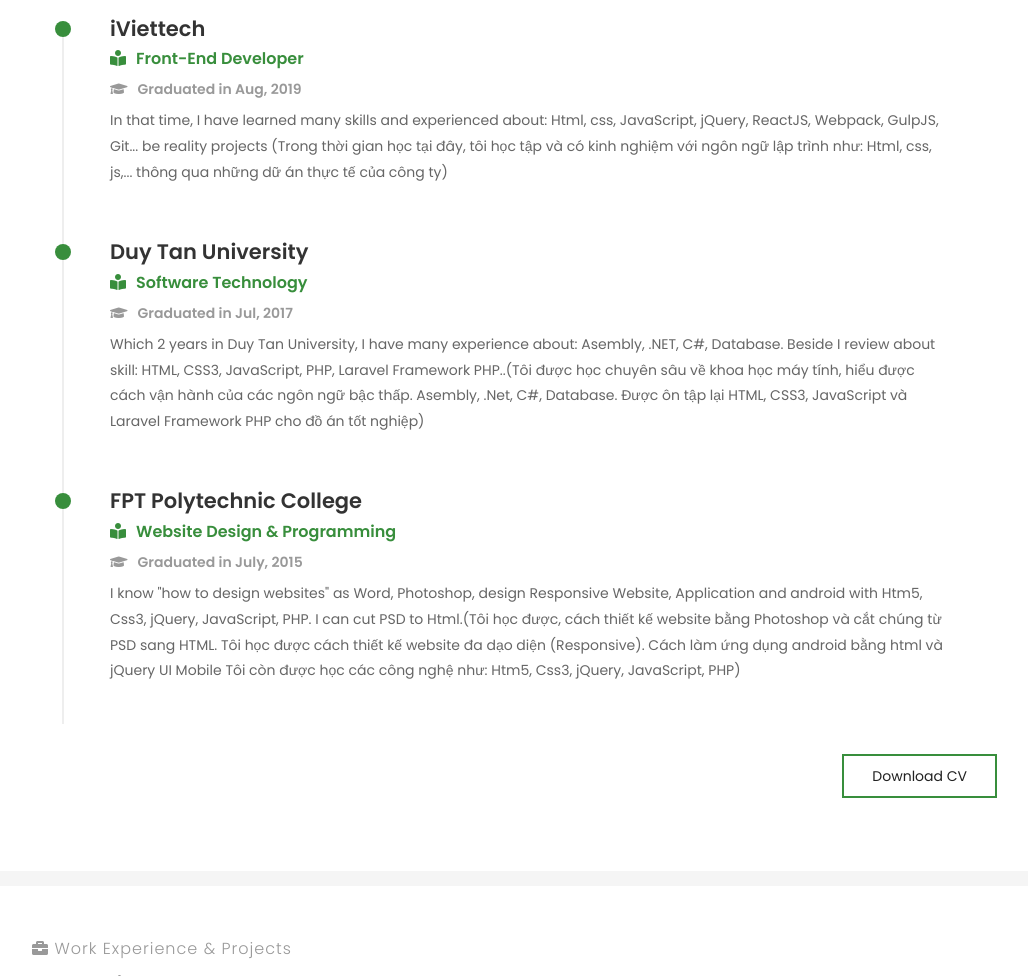
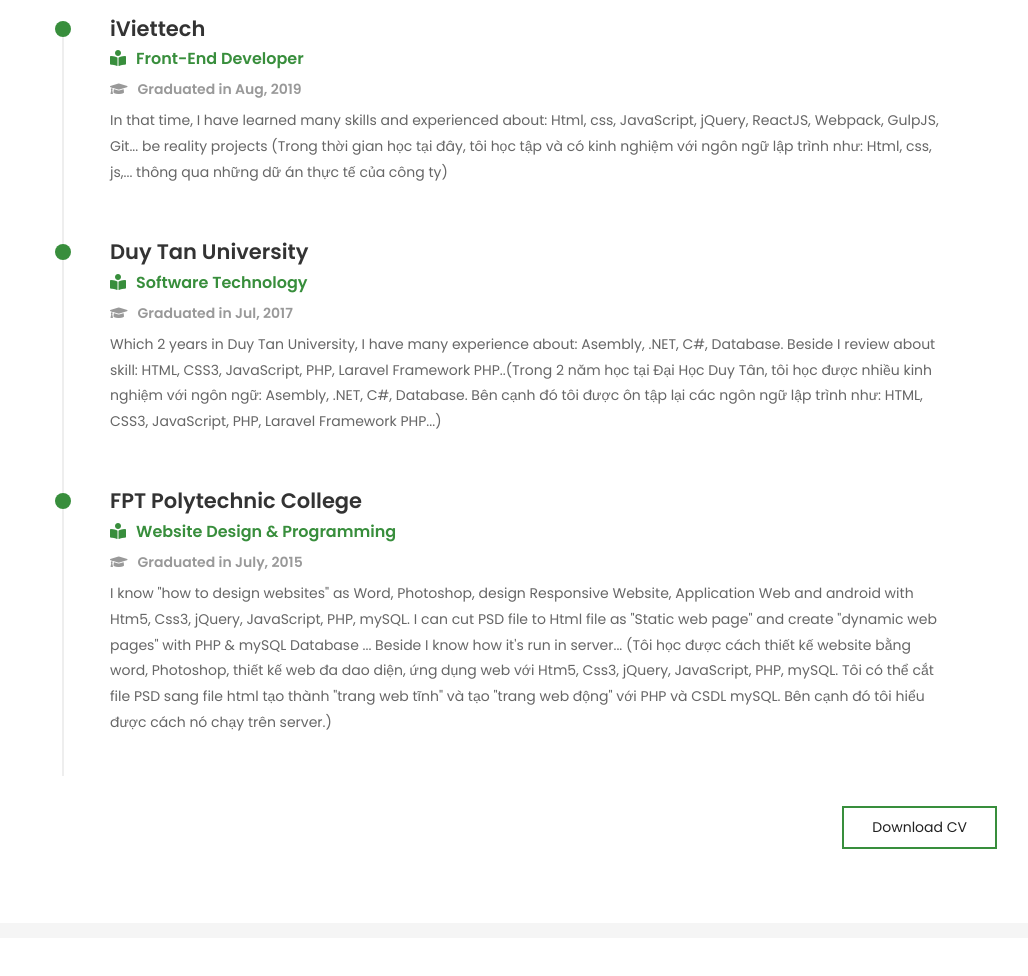
Before and after one commit to tuansaske/tuansaske.github.io, a website: page public/index.html in a window 1280 px wide. Shown: the part 2108-3084 px from the top of the page, without its empty margins (213-1241 px from the left). Drawn offline with nearby package versions, Linux system fonts and the light colour scheme.

Commit message:
Update index.html

```diff
--- a/public/index.html
+++ b/public/index.html
@@ -318,16 +318,13 @@
                         <h3 class="name-education">Duy Tan University</h3>
                         <h4 class="font-style-meta"><i class="fas fa-book-reader ma-r-10px"></i>Software Technology</h4>
                         <h5 class="year-graduated"><i class="fas fa-graduation-cap ma-r-10px"></i>Graduated in Jul, 2017</h5>
-                        <p class="ma-bt-30px">Which 2 years in Duy Tan University, I have many experience about: Asembly, .NET, C#, Database. Beside I review about skill: HTML, CSS3, JavaScript, PHP, Laravel Framework PHP..(Tôi được học
-                          chuyên sâu về khoa học máy tính, hiểu được cách vận hành của các ngôn ngữ bậc thấp. Asembly, .Net, C#, Database. Được ôn tập lại HTML, CSS3, JavaScript và Laravel Framework PHP cho đồ án tốt nghiệp)</p>
+                        <p class="ma-bt-30px">Which 2 years in Duy Tan University, I have many experience about: Asembly, .NET, C#, Database. Beside I review about skill: HTML, CSS3, JavaScript, PHP, Laravel Framework PHP..(Trong 2 năm học tại Đại Học Duy Tân, tôi học được nhiều kinh nghiệm với ngôn ngữ: Asembly, .NET, C#, Database. Bên cạnh đó tôi được ôn tập lại các ngôn ngữ lập trình như: HTML, CSS3, JavaScript, PHP, Laravel Framework PHP...)</p>
                       </div>
                       <div class="education px-md-5">
                         <h3 class="name-education">FPT Polytechnic College</h3>
                         <h4 class="font-style-meta"><i class="fas fa-book-reader ma-r-10px"></i>Website Design & Programming</h4>
                         <h5 class="year-graduated"><i class="fas fa-graduation-cap ma-r-10px"></i>Graduated in July, 2015</h5>
-                        <p class="ma-bt-30px">I know "how to design websites" as Word, Photoshop, design Responsive Website, Application and android with Htm5, Css3, jQuery, JavaScript, PHP. I can cut PSD to Html.(Tôi học được, cách thiết kế website
-                          bằng Photoshop và cắt chúng từ PSD
-                          sang HTML. Tôi học được cách thiết kế website đa dạo diện (Responsive). Cách làm ứng dụng android bằng html và jQuery UI Mobile Tôi còn được học các công nghệ như: Htm5, Css3, jQuery, JavaScript, PHP)</p>
+                        <p class="ma-bt-30px">I know "how to design websites" as Word, Photoshop, design Responsive Website, Application Web and android with Htm5, Css3, jQuery, JavaScript, PHP, mySQL. I can cut PSD file to Html file as "Static web page" and create "dynamic web pages" with PHP & mySQL Database ... Beside I know how it's run in server... (Tôi học được cách thiết kế website bằng word, Photoshop, thiết kế web đa dao diện, ứng dụng web với Htm5, Css3, jQuery, JavaScript, PHP, mySQL. Tôi có thể cắt file PSD sang file html tạo thành "trang web tĩnh" và tạo "trang web động" với PHP và CSDL mySQL. Bên cạnh đó tôi hiểu được cách nó chạy trên server.) </p>
                       </div>
                     </div>
                   </div>
```
